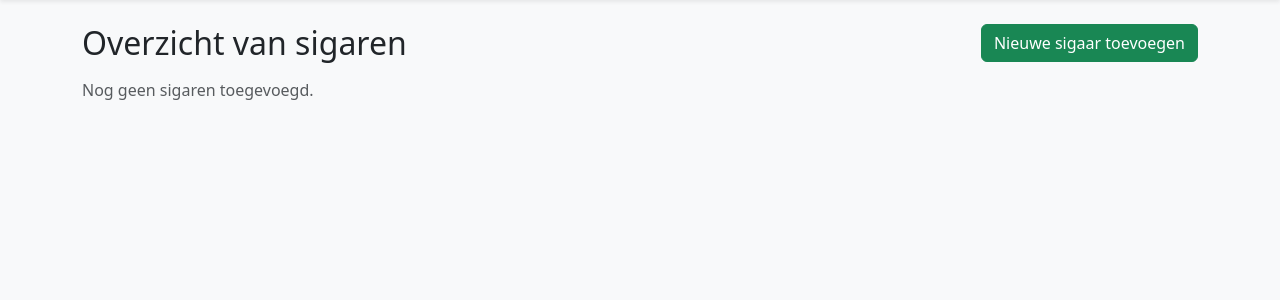
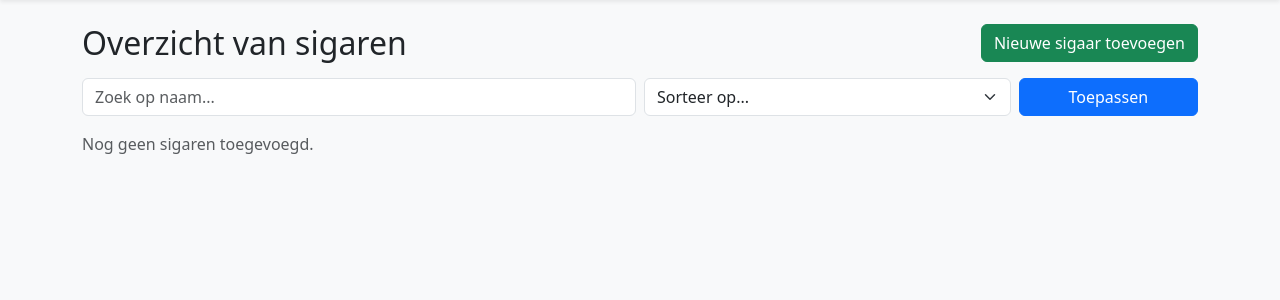
Before and after one commit to Bedrijfstak14/AshNote, a Flask app: page / in a window 1280 px wide. Shown: the part 67-367 px from the top of the page. Run offline with Flask 3, Linux system fonts and the light colour scheme; the visitor is signed in with stand-in values (Sample User, id 1); data that the repository does not hold is empty.

Commit message:
Add search and sort functionality to cigar overview page

```diff
--- a/app.py
+++ b/app.py
@@ -1,6 +1,7 @@
 import os
 from flask import Flask, render_template, request, redirect, url_for, flash, session, send_from_directory
 from flask_sqlalchemy import SQLAlchemy
+from sqlalchemy import or_
 from dotenv import load_dotenv
 from werkzeug.utils import secure_filename
 
@@ -32,13 +33,42 @@ class Cigar(db.Model):
 def uploaded_file(filename):
     return send_from_directory(app.config["UPLOAD_FOLDER"], filename)
 
+
+
 @app.route("/")
 def index():
     if "user" not in session:
         return redirect(url_for("login"))
-    cigars = Cigar.query.all()
+
+    search_query = request.args.get("search", "").strip()
+    sort_column = request.args.get("sort", "").strip()
+
+    cigars_query = Cigar.query
+
+    # Zoeken op naam
+    if search_query:
+        cigars_query = cigars_query.filter(
+            or_(
+                Cigar.name.ilike(f"%{search_query}%"),
+                Cigar.purchase_location.ilike(f"%{search_query}%"),
+                Cigar.origin_country.ilike(f"%{search_query}%")
+            )
+        )
+
+    # Sorteerbare kolommen
+    sort_options = {
+        "name": Cigar.name,
+        "price": Cigar.price,
+        "purchase_location": Cigar.purchase_location,
+        "origin_country": Cigar.origin_country
+    }
+    if sort_column in sort_options:
+        cigars_query = cigars_query.order_by(sort_options[sort_column])
+
+    cigars = cigars_query.all()
     show_images = any(c.image_filename for c in cigars)
-    return render_template("index.html", cigars=cigars, show_images=show_images)
+
+    return render_template("index.html", cigars=cigars, show_images=show_images, sort=sort_column)
 
 @app.route("/add", methods=["GET", "POST"])
 def add():
--- a/templates/index.html
+++ b/templates/index.html
@@ -6,6 +6,27 @@
     <h2 class="mb-0">Overzicht van sigaren</h2>
     <a href="{{ url_for('add') }}" class="btn btn-success">Nieuwe sigaar toevoegen</a>
 </div>
+
+<!-- Zoek- en sorteervelden -->
+<form method="GET" action="{{ url_for('index') }}" class="mb-3">
+  <div class="row g-2">
+    <div class="col-md-6">
+      <input type="text" name="search" class="form-control" placeholder="Zoek op naam..." value="{{ request.args.get('search', '') }}">
+    </div>
+    <div class="col-md-4">
+      <select name="sort" class="form-select">
+        <option value="">Sorteer op...</option>
+        <option value="name" {% if sort == 'name' %}selected{% endif %}>Naam</option>
+        <option value="price" {% if sort == 'price' %}selected{% endif %}>Prijs</option>
+        <option value="purchase_location" {% if sort == 'purchase_location' %}selected{% endif %}>Aankooplocatie</option>
+        <option value="origin_country" {% if sort == 'origin_country' %}selected{% endif %}>Land</option>
+      </select>
+    </div>
+    <div class="col-md-2">
+      <button type="submit" class="btn btn-primary w-100">Toepassen</button>
+    </div>
+  </div>
+</form>
 
 {% if cigars %}
     <div class="table-responsive">
@@ -16,7 +37,7 @@
                     <th>Naam</th>
                     <th>Beoordeling</th>
                     <th class="d-none d-sm-table-cell">Land</th>
-                    <th class="d-none d-sm-table-cell">Locatie</th>
+                    <th class="d-none d-sm-table-cell">Aankooplocatie</th>
                     <th class="d-none d-sm-table-cell">Prijs (€)</th>
                     <th>Acties</th>
                 </tr>
```
Also changed, not shown: templates/ashnote-logo.png (deleted).
